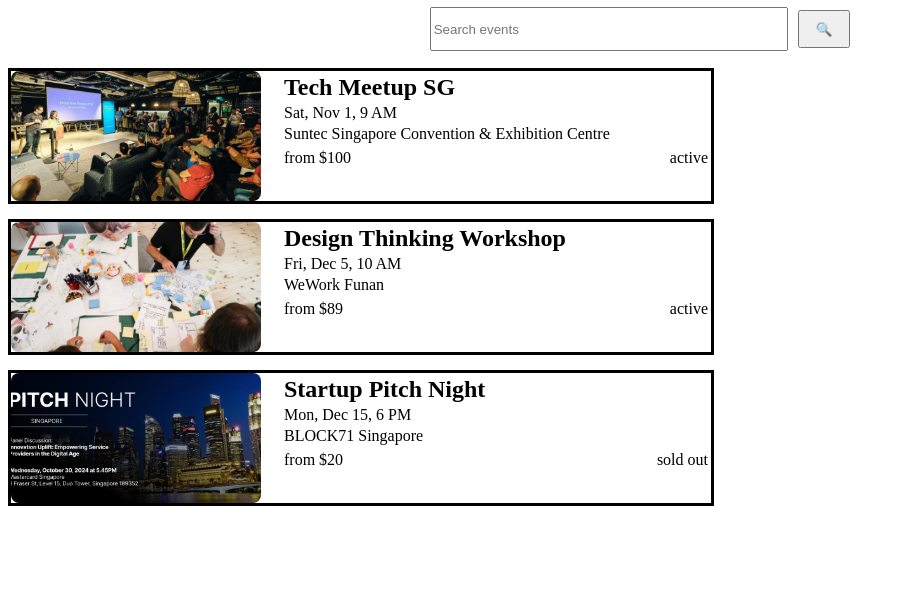
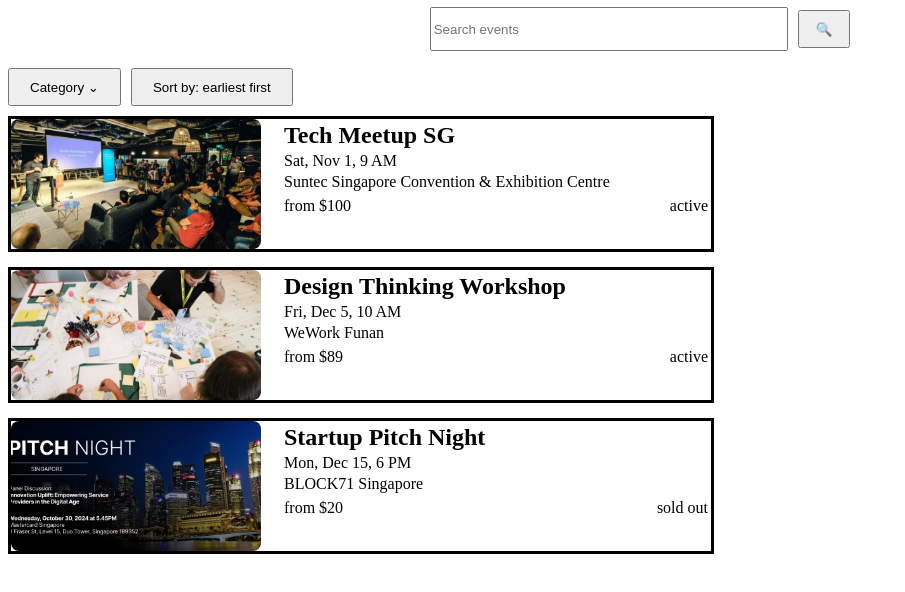
Before and after one commit to jang025/event-booking-app, a React (Vite) app in the folder frontend/: page /eventlist in a window 1280 px wide. Shown: the top 592 px of the page, without its empty margins (0-905 px from the left). Built offline with nearby package versions, Linux system fonts and the light colour scheme.

Commit message:
added filter buttons (no functionality) to eventpage

```diff
--- a/frontend/src/pages/EventListPage.jsx
+++ b/frontend/src/pages/EventListPage.jsx
@@ -34,6 +34,22 @@
           🔍{" "}
         </button>
       </div>
+
+      {/* filter buttons */}
+      <div
+        style={{
+          display: "flex",
+          gap: "10px",
+          marginBottom: "10px",
+          height: "38px",
+        }}
+      >
+        <button style={{ padding: "0 20px 0 20px" }}>Category ⌄</button>
+        <button style={{ padding: "0 20px 0 20px" }}>
+          Sort by: earliest first
+        </button>
+      </div>
+
       {/* list of events container */}
       <div
         style={{
@@ -41,6 +57,7 @@
           flexDirection: "column",
           height: "160px",
           gap: "15px",
+          alignContent: "center",
         }}
       >
         {sampleEvents.map((event, i) => (
```
